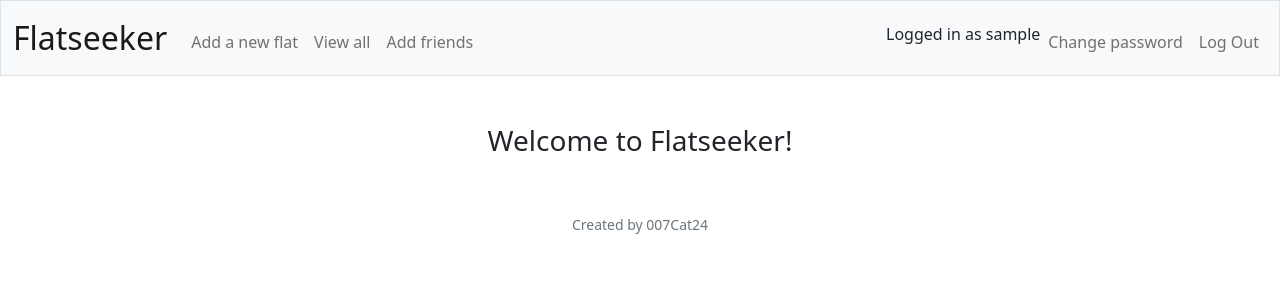
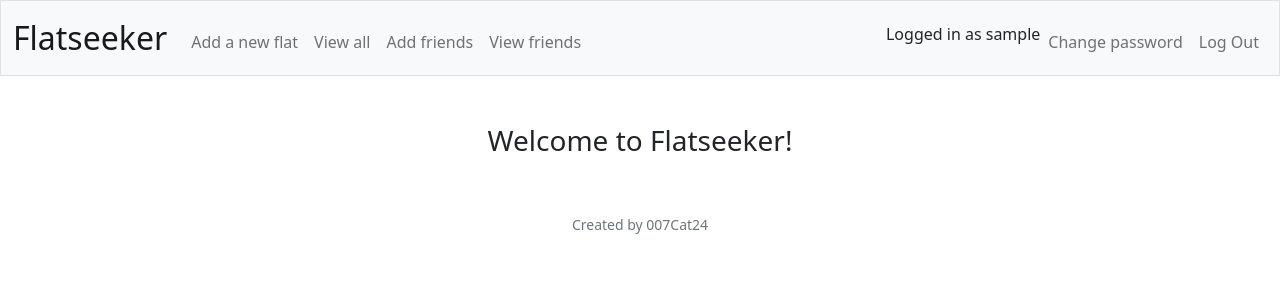
Before and after one commit to 007Cat24/flatseeker, a Flask app: page / in a window 1280 px wide. Shown: the top 300 px of the page. Run offline with Flask 3, Linux system fonts and the light colour scheme; the visitor is signed in with stand-in values (Sample User, id 1); data that the repository does not hold is empty; some libraries are stand-ins or nearby versions.

Commit message:
minor changes in prep for final features

```diff
--- a/app.py
+++ b/app.py
@@ -174,7 +174,25 @@ def changepwd():
         # Show registration form
         return render_template("changepwd.html")
 
+@app.route("/friends")
+@login_required
+def friends():
+    """Show list of friends"""
 
+    return apology("Todo")
+    # Query database for friends:
+    friends = db.execute("SELECT * FROM friends WHERE confirmed = 'True' AND user2_id = ? OR user1_id = ?", session["user_id"], session["user_id"])
+    for friend in friends:
+        rows = db.execute("SELECT username FROM users WHERE id = ?", friend["user1_id"])
+        friend["user1_name"] = rows[0]["username"]
+    return render_template("friends.html", friends=friends)
+
+@app.route("/view")
+@login_required
+def viewallflats():
+    """Show list of all flats"""
+
+    return apology("Todo")
 
 
 @app.route("/login", methods=["GET", "POST"])
--- a/templates/index.html
+++ b/templates/index.html
@@ -7,7 +7,9 @@
 {% block main %}
 <h3>Welcome to Flatseeker!</h3>
 {% if friend_requests %}
-<p>You have outstanding friend requests</p>
+<br>
+<h5>You have outstanding friend requests:</h5>
+<br>
     {% for friend_request in friend_requests %}
         <p>Request from {{friend_request.user1_name}}</p>
         <form action="/addfriend" method="post">
--- a/templates/layout.html
+++ b/templates/layout.html
@@ -34,6 +34,7 @@
                             <li class="nav-item"><a class="nav-link" href="/add">Add a new flat</a></li>
                             <li class="nav-item"><a class="nav-link" href="/view">View all</a></li>
                             <li class="nav-item"><a class="nav-link" href="/addfriend">Add friends</a></li>
+                            <li class="nav-item"><a class="nav-link" href="/friends">View friends</a></li>
                         </ul>
                         <ul class="navbar-nav ms-auto mt-2">
                             <li class="nav-item"><p>Logged in as {{session["username"]}} </p></li>
```
